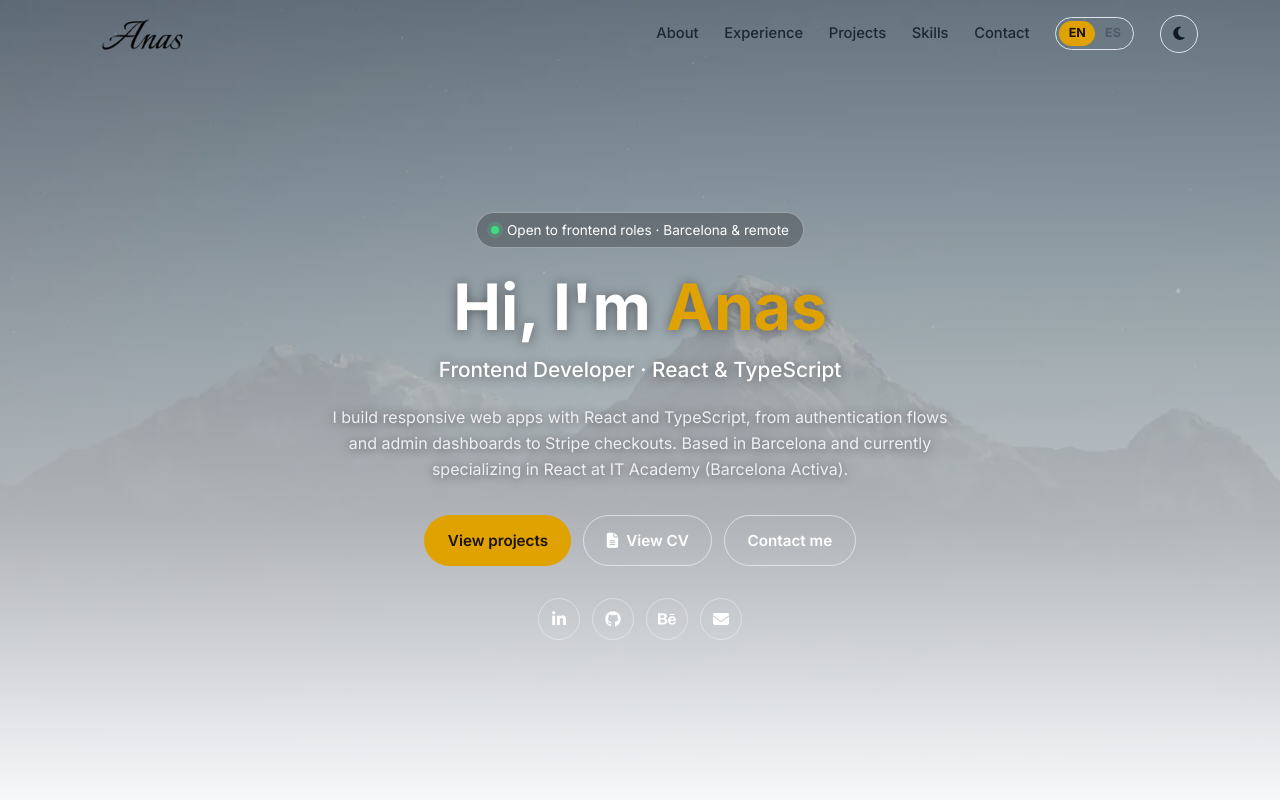
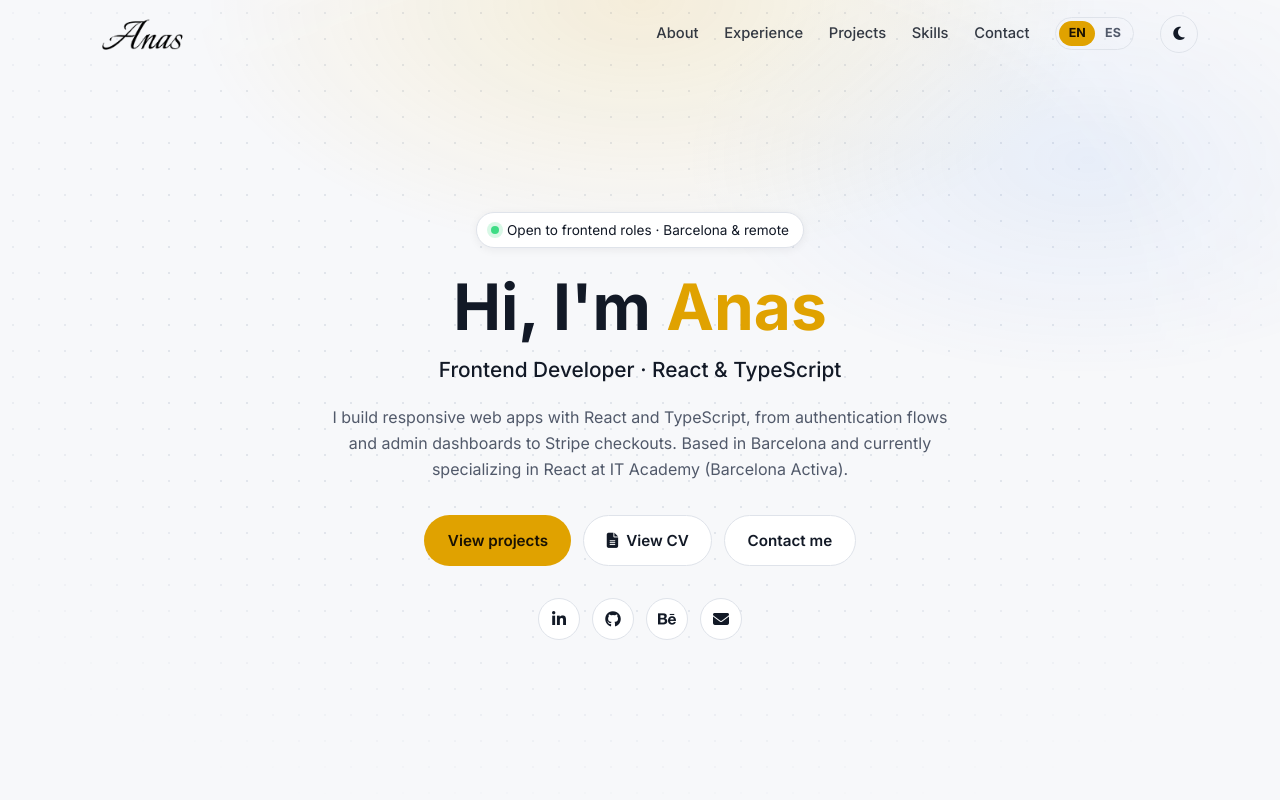
Before and after one commit to onisEg/resume, a React (Vite) app: page / in a window 1280 px wide. Shown: the top 800 px of the page. Built offline with nearby package versions, Linux system fonts and the light colour scheme.

Commit message:
fix(theme): redesign hero for light mode
The dark mountain photo looked washed-out and muddy in light mode. Light
mode now uses a bright background with a soft accent glow and a faint dot
grid, dark readable text and white cards; the photo is kept for dark mode.

```diff
--- a/src/styles/portfolio.css
+++ b/src/styles/portfolio.css
@@ -13,6 +13,7 @@
   --placeholder: #6b7180;
   --danger: #ff8a8a;
   --hero-fade: 10, 16, 30;     /* RGB the hero image fades into */
+  --hero-image: url("/hero-bg.webp");
   --radius: 14px;
   --nav-h: 68px;
   color-scheme: dark;
@@ -33,6 +34,7 @@
   --placeholder: #9aa1b0;
   --danger: #c0392b;
   --hero-fade: 247, 248, 250;
+  --hero-image: none;
   color-scheme: light;
 }
 
@@ -126,8 +128,9 @@ ul, ol { margin: 0; padding: 0; list-style: none; }
   padding: calc(var(--nav-h) + 3rem) 0 4rem;
   background:
     linear-gradient(180deg, rgba(var(--hero-fade),.35) 0%, rgba(var(--hero-fade),.7) 65%, var(--bg) 100%),
-    url("/hero-bg.webp") center / cover no-repeat;
-  text-align: center;
+    var(--hero-image);
+  background-size: cover; background-position: center; background-repeat: no-repeat;
+  text-align: center; position: relative; overflow: hidden;
 }
 .hero__content { max-width: 820px; }
 .hero__badge {
@@ -148,15 +151,33 @@ ul, ol { margin: 0; padding: 0; list-style: none; }
 }
 .hero__social a:hover { border-color: var(--accent); color: var(--accent); }
 
-:root[data-theme="light"] .hero { text-align: center; }
+:root[data-theme="light"] .hero {
+  background: var(--bg);
+}
+/* soft accent glow + subtle dot grid instead of the dark photo */
+:root[data-theme="light"] .hero::before {
+  content: ""; position: absolute; inset: 0; z-index: 0; pointer-events: none;
+  background:
+    radial-gradient(60% 55% at 50% 0%, rgba(224, 162, 0, .14) 0%, rgba(224, 162, 0, 0) 60%),
+    radial-gradient(45% 40% at 85% 20%, rgba(74, 134, 232, .10) 0%, rgba(74, 134, 232, 0) 70%),
+    radial-gradient(circle at center, var(--border) 1px, transparent 1px);
+  background-size: 100% 100%, 100% 100%, 26px 26px;
+  -webkit-mask-image: radial-gradient(70% 70% at 50% 35%, #000 55%, transparent 100%);
+  mask-image: radial-gradient(70% 70% at 50% 35%, #000 55%, transparent 100%);
+  opacity: .9;
+}
+:root[data-theme="light"] .hero__content { position: relative; z-index: 1; }
 :root[data-theme="light"] .hero h1,
-:root[data-theme="light"] .hero__role { color: #fff; text-shadow: 0 1px 12px rgba(0,0,0,.45); }
-:root[data-theme="light"] .hero__text { color: #f0f0f3; text-shadow: 0 1px 10px rgba(0,0,0,.5); }
-:root[data-theme="light"] .hero__badge { color: #fff; border-color: rgba(255,255,255,.35); background: rgba(0,0,0,.25); }
-:root[data-theme="light"] .hero__social a { color: #fff; border-color: rgba(255,255,255,.4); }
-:root[data-theme="light"] .btn--ghost { color: var(--heading); }
-:root[data-theme="light"] .hero .btn--ghost { color: #fff; border-color: rgba(255,255,255,.55); }
-:root[data-theme="light"] .hero .btn--ghost:hover { color: var(--accent); border-color: var(--accent); background: #fff; }
+:root[data-theme="light"] .hero__role { color: var(--heading); text-shadow: none; }
+:root[data-theme="light"] .hero__text { color: var(--text); text-shadow: none; }
+:root[data-theme="light"] .hero__badge {
+  color: var(--heading); border-color: var(--border);
+  background: #fff; box-shadow: 0 2px 10px rgba(18, 25, 38, .06);
+}
+:root[data-theme="light"] .hero__social a { color: var(--heading); border-color: var(--border); background: #fff; }
+:root[data-theme="light"] .hero__social a:hover { color: var(--accent); border-color: var(--accent); }
+:root[data-theme="light"] .hero .btn--ghost { color: var(--heading); border-color: var(--border); background: #fff; }
+:root[data-theme="light"] .hero .btn--ghost:hover { color: var(--accent-ink); border-color: var(--accent); background: #fff; }
 
 /* ---------- Sections ---------- */
 .section { padding: 6rem 0; }
```
